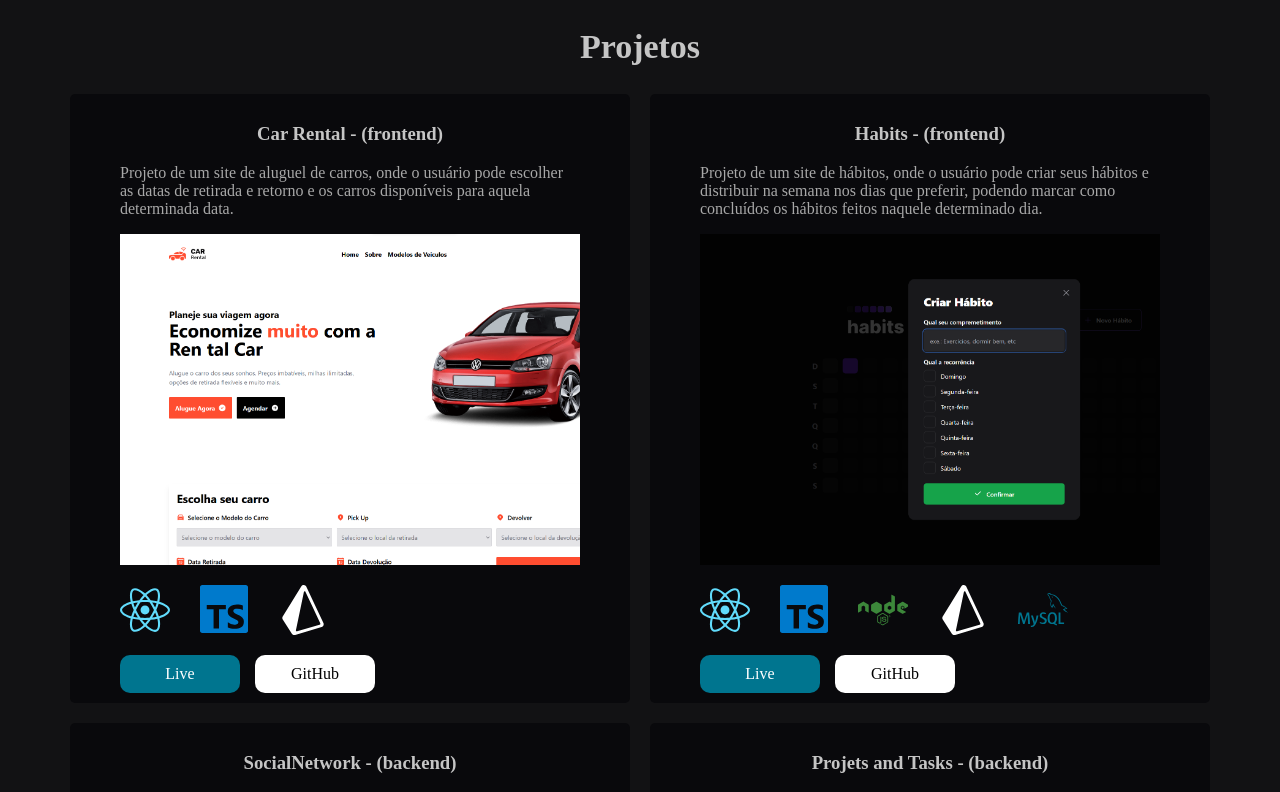
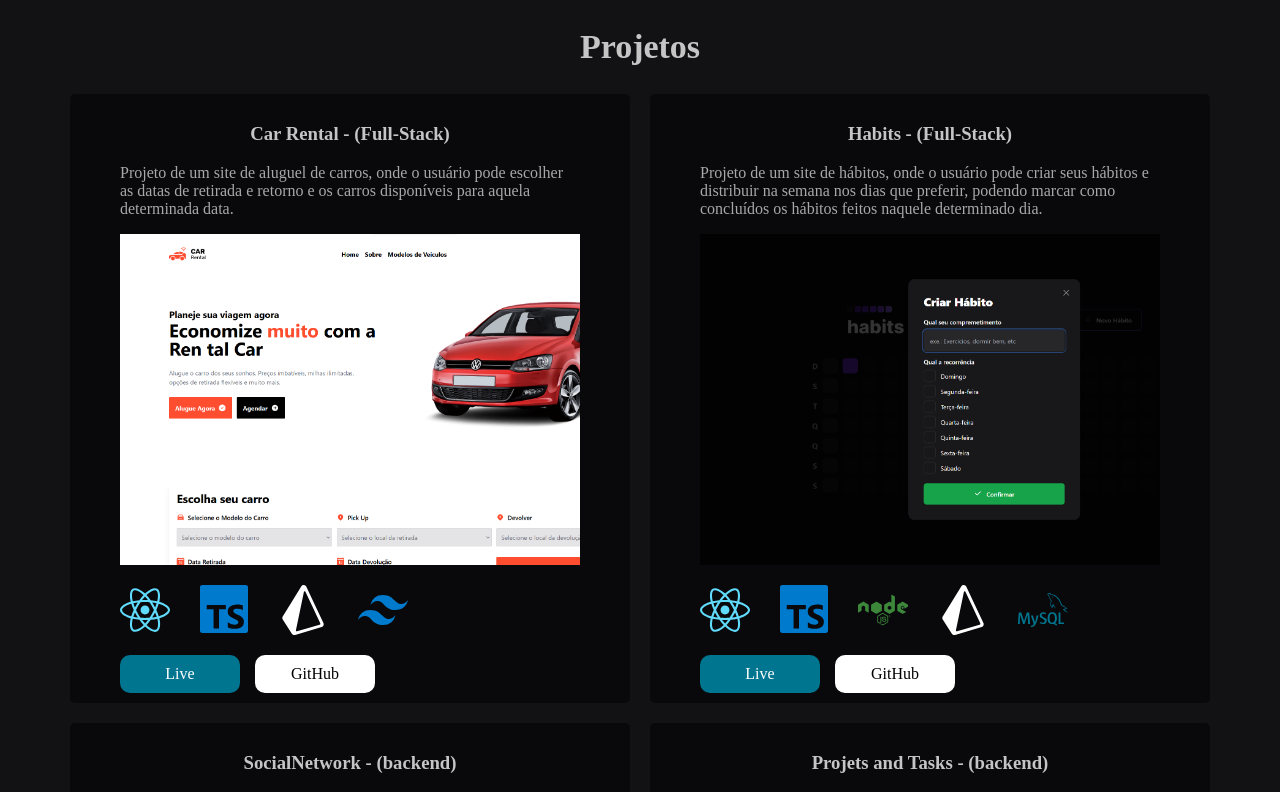
Before and after one commit to rodrigoSantos009/myportfolio, a React (Vite) app: page / in a window 1280 px wide. Shown: the part 920-1712 px from the top of the page. Built offline with nearby package versions, Linux system fonts and the light colour scheme; the HTML template or start-up script is replaced by a standard one.

Commit message:
Add new Links to projects

```diff
--- a/src/components/ProjectCard/index.tsx
+++ b/src/components/ProjectCard/index.tsx
@@ -7,6 +7,7 @@ import { FaNode } from "react-icons/fa";
 import { SiPrisma } from "react-icons/si";
 import { SiMysql } from "react-icons/si";
 import { SiFirebase } from "react-icons/si";
+import { SiTailwindcss } from "react-icons/si";
 
 interface ProjectCardProps {
   projects: projectsListProps[];
@@ -58,6 +59,9 @@ export function ProjectCard({ projects }: ProjectCardProps) {
               {project.projectDetails.tecs.firebase && (
                 <SiFirebase color="orange" fontSize={50} />
               )}
+              {project.projectDetails.tecs.tailwindcss && (
+                <SiTailwindcss color="#007acc" fontSize={50} />
+              )}
             </div>
             <div style={{ marginTop: 20, display: "flex", gap: 15 }}>
               {project.projectDetails.urls.live ? (
--- a/src/components/Projects/index.tsx
+++ b/src/components/Projects/index.tsx
@@ -20,7 +20,8 @@ export interface projectsListProps {
       nodejs: boolean,
       prisma: boolean,
       mysql: boolean,
-      firebase: boolean
+      firebase: boolean,
+      tailwindcss: boolean,
     }
   }
 }[]
--- a/src/components/Projects/projectsList.ts
+++ b/src/components/Projects/projectsList.ts
@@ -6,14 +6,14 @@ import LoveImage from "../../assets/louve.png";
 
 export const projectsList = [
   {
-    type: "frontend",
+    type: "Full-Stack",
     projectDetails: {
       title: "Car Rental",
       description: "Projeto de um site de aluguel de carros, onde o usuário pode escolher as datas de retirada e retorno e os carros disponíveis para aquela determinada data.",
       backgroundImage: RentCarImage,
       urls: {
-        live: "https://carrentalpro.netlify.app/",
-        github: "https://github.com/rodrigoSantos009/rental-car-pro",
+        live: "https://car-rental-web-sooty.vercel.app/",
+        github: "https://github.com/rodrigoSantos009/car-rental",
       },
       tecs: {
         react: true,
@@ -21,12 +21,13 @@ export const projectsList = [
         nodejs: false,
         prisma: true,
         mysql: false,
-        firebase: false
+        firebase: false,
+        tailwindcss: true,
       }
     }
   },
   {
-    type: "frontend",
+    type: "Full-Stack",
     projectDetails: {
       title: "Habits",
       description: "Projeto de um site de hábitos, onde o usuário pode criar seus hábitos e distribuir na semana nos dias que preferir, podendo marcar como concluídos os hábitos feitos naquele determinado dia.",
@@ -41,7 +42,8 @@ export const projectsList = [
         nodejs: true,
         prisma: true,
         mysql: true,
-        firebase: false
+        firebase: false,
+        tailwindcss: false,
       }
     }
   },
@@ -61,7 +63,8 @@ export const projectsList = [
         nodejs: true,
         prisma: true,
         mysql: true,
-        firebase: false
+        firebase: false,
+        tailwindcss: false,
       }
     }
   },
@@ -81,7 +84,8 @@ export const projectsList = [
         nodejs: true,
         prisma: true,
         mysql: true,
-        firebase: false
+        firebase: false,
+        tailwindcss: false,
       }
     }
   },
@@ -101,7 +105,8 @@ export const projectsList = [
         nodejs: false,
         prisma: false,
         mysql: false,
-        firebase: true
+        firebase: true,
+        tailwindcss: false,
       }
     }
   },
@@ -121,7 +126,8 @@ export const projectsList = [
         nodejs: true,
         prisma: true,
         mysql: true,
-        firebase: false
+        firebase: false,
+        tailwindcss: false,
       }
     }
   }
--- a/src/components/Tecnologies/index.tsx
+++ b/src/components/Tecnologies/index.tsx
@@ -12,6 +12,7 @@ import { FaGitSquare } from "react-icons/fa";
 import { IoLogoGithub } from "react-icons/io";
 import { Tooltip } from "@mui/material";
 import { SiPrisma } from "react-icons/si";
+import { SiTailwindcss } from "react-icons/si";
 
 export function Tecnologies() {
   return (
@@ -38,8 +39,9 @@ export function Tecnologies() {
         <SiMysql color="#00758F" fontSize={50} />
         <TbBrandNpm color="#CC3534" fontSize={50} />
         <FaGitSquare color="#F1502F" fontSize={50} />
-        <IoLogoGithub color="#333" style={{ fontSize: 50, color: "#fff" }} />
-        <SiPrisma color="#fff" style={{ fontSize: 50, color: "#fff" }} />
+        <IoLogoGithub color="#fff" fontSize={50} />
+        <SiPrisma color="#fff" fontSize={50} />
+        <SiTailwindcss color="#007acc" fontSize={50} />
       </div>
     </TecnologiesContainer>
   );
```
